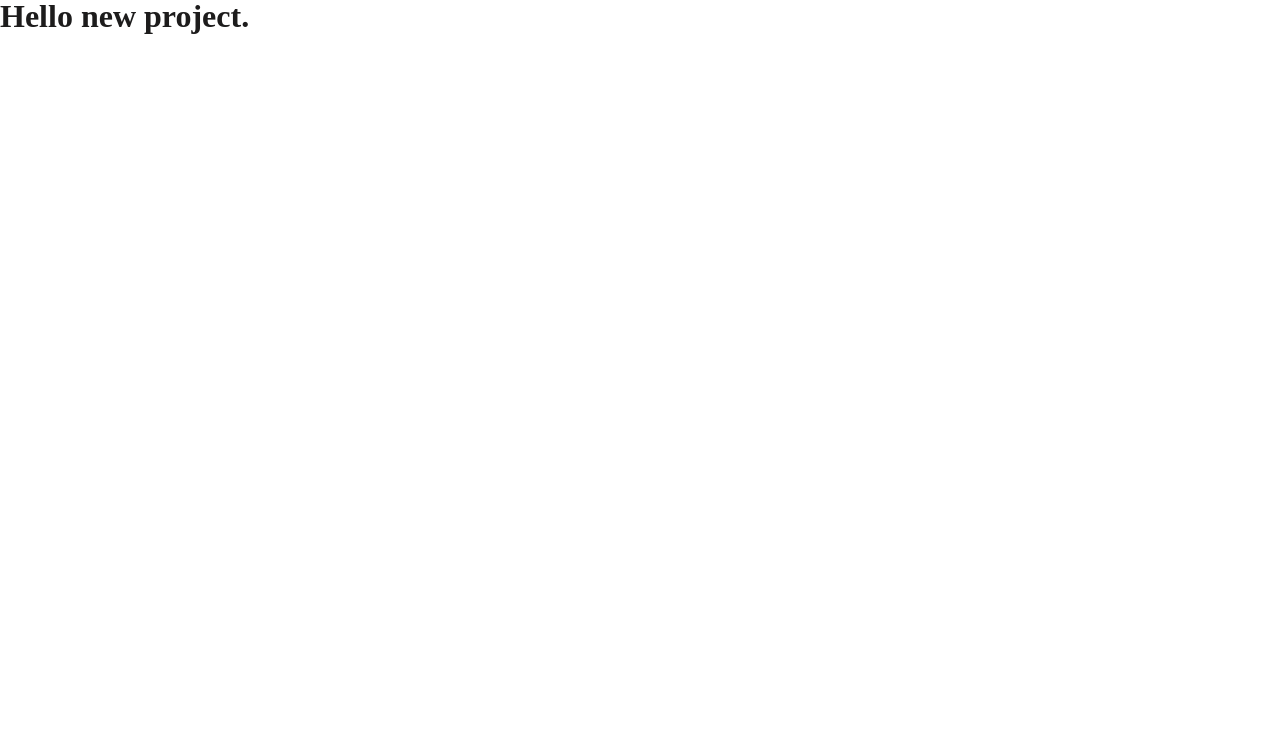
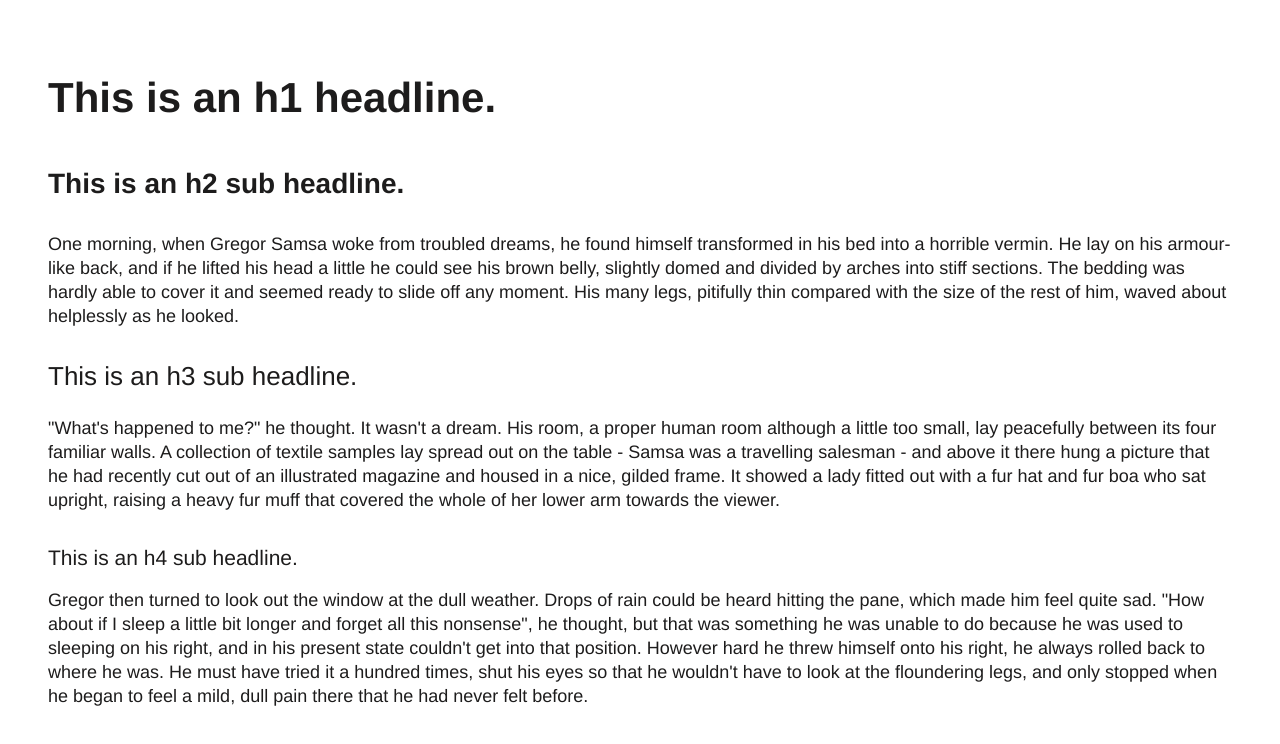
Before and after one commit to chrisschnaars/web-project-starter, a website built with Parcel: page src/index.html in a window 1280 px wide. Built offline with nearby package versions, Linux system fonts and the light colour scheme.

Commit message:
Implement a first-pass type system

```diff
--- a/src/index.html
+++ b/src/index.html
@@ -8,7 +8,42 @@
     </head>
 
     <body>
-        <h1>Hello new project.</h1>
+        <section class="container">
+            <section class="container__inner-container">
+                <h1>This is an h1 headline.</h1>
+                <h2>This is an h2 sub headline.</h2>
+                <p>
+                    One morning, when Gregor Samsa woke from troubled dreams, he found himself
+                    transformed in his bed into a horrible vermin. He lay on his armour-like back,
+                    and if he lifted his head a little he could see his brown belly, slightly domed
+                    and divided by arches into stiff sections. The bedding was hardly able to cover
+                    it and seemed ready to slide off any moment. His many legs, pitifully thin
+                    compared with the size of the rest of him, waved about helplessly as he looked.
+                </p>
+                <h3>This is an h3 sub headline.</h3>
+                <p>
+                    "What's happened to me?" he thought. It wasn't a dream. His room, a proper human
+                    room although a little too small, lay peacefully between its four familiar
+                    walls. A collection of textile samples lay spread out on the table - Samsa was a
+                    travelling salesman - and above it there hung a picture that he had recently cut
+                    out of an illustrated magazine and housed in a nice, gilded frame. It showed a
+                    lady fitted out with a fur hat and fur boa who sat upright, raising a heavy fur
+                    muff that covered the whole of her lower arm towards the viewer.
+                </p>
+                <h4>This is an h4 sub headline.</h4>
+                <p>
+                    Gregor then turned to look out the window at the dull weather. Drops of rain
+                    could be heard hitting the pane, which made him feel quite sad. "How about if I
+                    sleep a little bit longer and forget all this nonsense", he thought, but that
+                    was something he was unable to do because he was used to sleeping on his right,
+                    and in his present state couldn't get into that position. However hard he threw
+                    himself onto his right, he always rolled back to where he was. He must have
+                    tried it a hundred times, shut his eyes so that he wouldn't have to look at the
+                    floundering legs, and only stopped when he began to feel a mild, dull pain there
+                    that he had never felt before.
+                </p>
+            </section>
+        </section>
 
         <!-- Scripts -->
         <script src="./js/index.js"></script>
--- a/src/scss/elements/_typography.scss
+++ b/src/scss/elements/_typography.scss
@@ -2,19 +2,83 @@ html {
     color: $color_text-base;
     font-family: $font-family_body;
     font-size: 100%;
+    font-weight: $font-weight_body;
     line-height: 1;
 }
 
-h1,
-h2,
-h3,
-h4,
-h5,
-h6 {
-    font-family: $font-family_heading;
-    margin: 0;
+/*
+  h1:
+  large screen: 42/44
+  small screen: 28/36
+*/
+h1 {
+    font-size: 1.75rem;
+    font-weight: $font-weight_heading;
+    line-height: 2.25rem;
+    margin-bottom: $space-6;
+
+    @media (min-width: $breakpoint_small) {
+        font-size: 2.625rem;
+        line-height: 2.75rem;
+    }
 }
 
+/*
+  h2:
+  large screen: 28/32
+  small screen: 24/28
+*/
+h2 {
+    font-size: 1.5rem;
+    font-weight: $font-weight_heading;
+    line-height: 1.75rem;
+    margin-bottom: $space-4;
+
+    @media (min-width: $breakpoint_small) {
+        font-size: 1.75rem;
+        line-height: 2rem;
+    }
+}
+
+/*
+  h3:
+  large screen: 26/32
+  small screen: 21/28
+*/
+h3 {
+    font-size: 1.3125rem;
+    font-weight: $font-weight_sub-heading;
+    line-height: 1.75rem;
+    margin-bottom: $space-3;
+
+    @media (min-width: $breakpoint_small) {
+        font-size: 1.625rem;
+        line-height: 2rem;
+    }
+}
+
+/*
+  h4:
+  large screen: 21/28
+  small screen: 18/24
+*/
+h4 {
+    font-size: 1.125rem;
+    font-weight: $font-weight_sub-heading;
+    line-height: 1.5rem;
+    margin-bottom: $space-2;
+
+    @media (min-width: $breakpoint_small) {
+        font-size: 1.3125rem;
+        line-height: 1.75rem;
+    }
+}
+
+/*
+  body copy:
+  large screen: 18/24
+  small screen: 16/20
+*/
 p {
     font-size: $body-font-size--mob;
     line-height: $body-line-height--mob;
@@ -29,3 +93,13 @@ p {
         margin-bottom: 0;
     }
 }
+
+label {
+    font-size: $body-font-size--mob;
+    line-height: 1;
+    margin-bottom: $space-1;
+
+    @media (min-width: $breakpoint_medium) {
+        font-size: $body-font-size;
+    }
+}
--- a/src/scss/settings/_variables.scss
+++ b/src/scss/settings/_variables.scss
@@ -1,6 +1,6 @@
 // Fonts
-$font-family_body: sans-serif;
-$font-family_heading: serif;
+$font-family_body: helvetica, sans-serif;
+$font-family_heading: helvetica, sans-serif;
 
 // Font Sizes
 $font-size_16: 1rem;
@@ -9,12 +9,17 @@ $font-size_20: 1.25rem;
 $font-size_24: 1.5rem;
 $font-size_28: 1.75rem;
 $font-size_36: 2.25rem;
-$font-size_44: 2.75rem;
+$font-size_42: 2.625rem;
 
-$body-font-size: $font-size_24;
-$body-line-height: 1.5;
-$body-font-size--mob: $font-size_18;
-$body-line-height--mob: 1.77778;
+// Font Weights
+$font-weight_heading: 600;
+$font-weight_sub-heading: 500;
+$font-weight_body: 400;
+
+$body-font-size: 1.125rem;
+$body-line-height: 1.5rem;
+$body-font-size--mob: 1rem;
+$body-line-height--mob: 1.5rem;
 
 // Colors
 $color_black: #1d1c1c;
```
